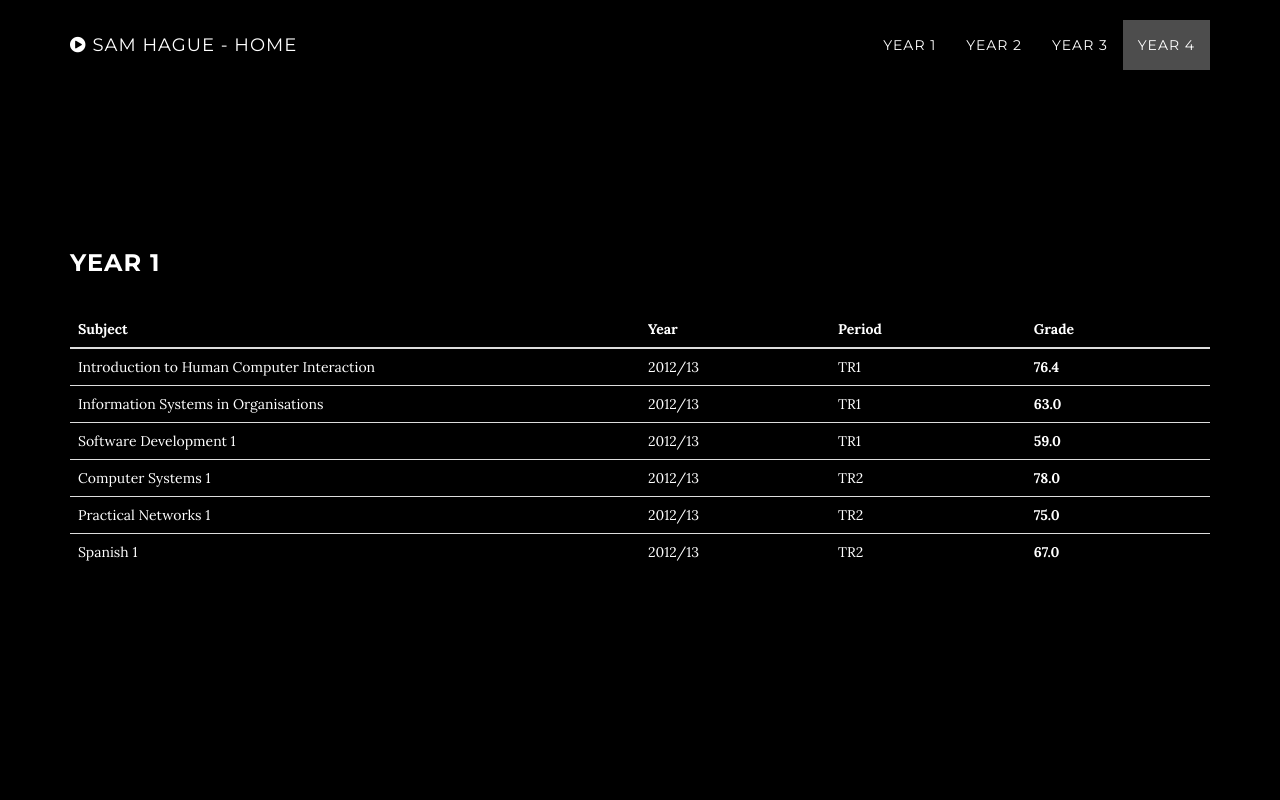
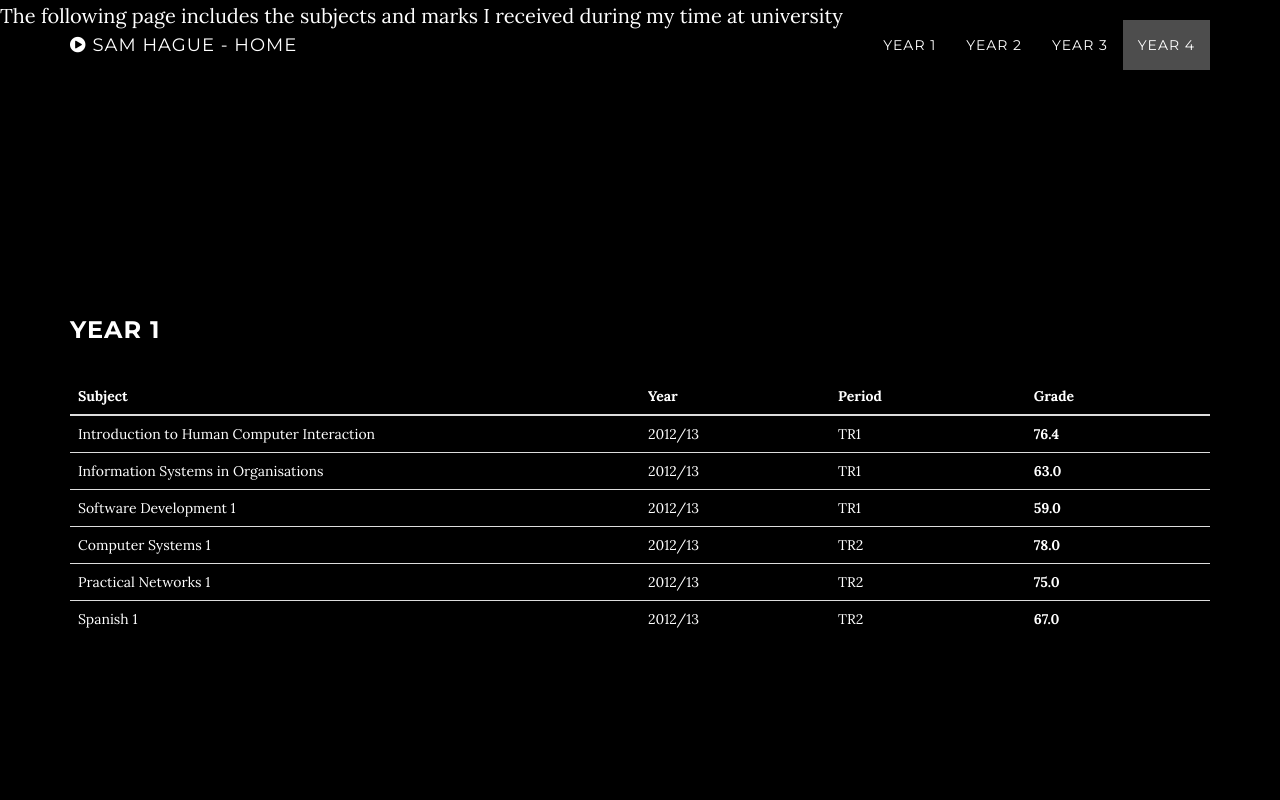
Before and after one commit to samyool/samyool.github.io, a website: page education.html in a window 1280 px wide. Shown: the top 800 px of the page. Drawn offline with nearby package versions, Linux system fonts and the light colour scheme; some packages are replaced by stand-ins of ours.

Commit message:
Updated Education

```diff
--- a/education.html
+++ b/education.html
@@ -9,7 +9,7 @@
     <meta name="description" content="">
     <meta name="author" content="">
 
-    <title>Sam Hague - Homepage</title>
+    <title>Sam Hague - Education</title>
 
     <!-- Bootstrap Core CSS -->
     <link href="vendor/bootstrap/css/bootstrap.min.css" rel="stylesheet">
@@ -70,7 +70,9 @@
         </div>
         <!-- /.container -->
     </nav>
-
+    <div>
+    <p>The following page includes the subjects and marks I received during my time at university</p>
+    </div>
     <!-- Year 1 Section -->
     <section id="Year1" class="container content-section text-left">
     <h3>Year 1</h3>
```
